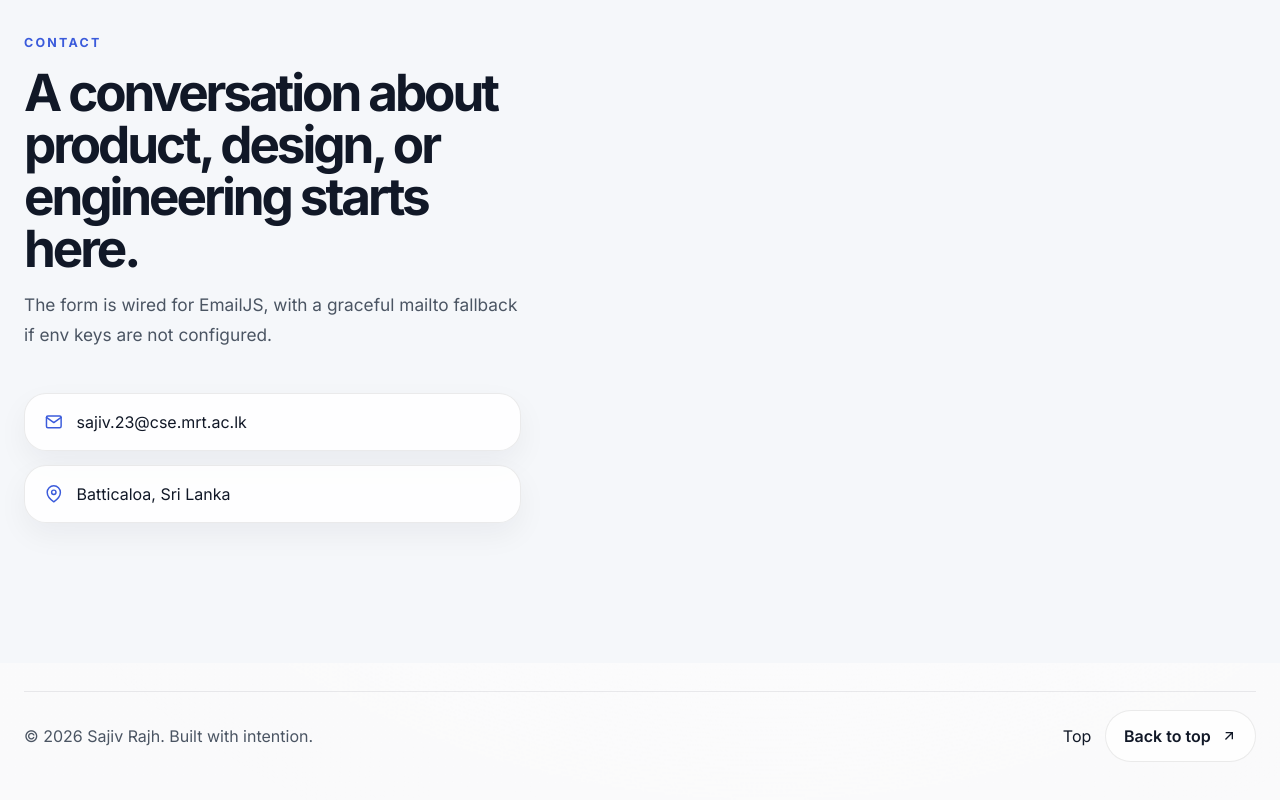
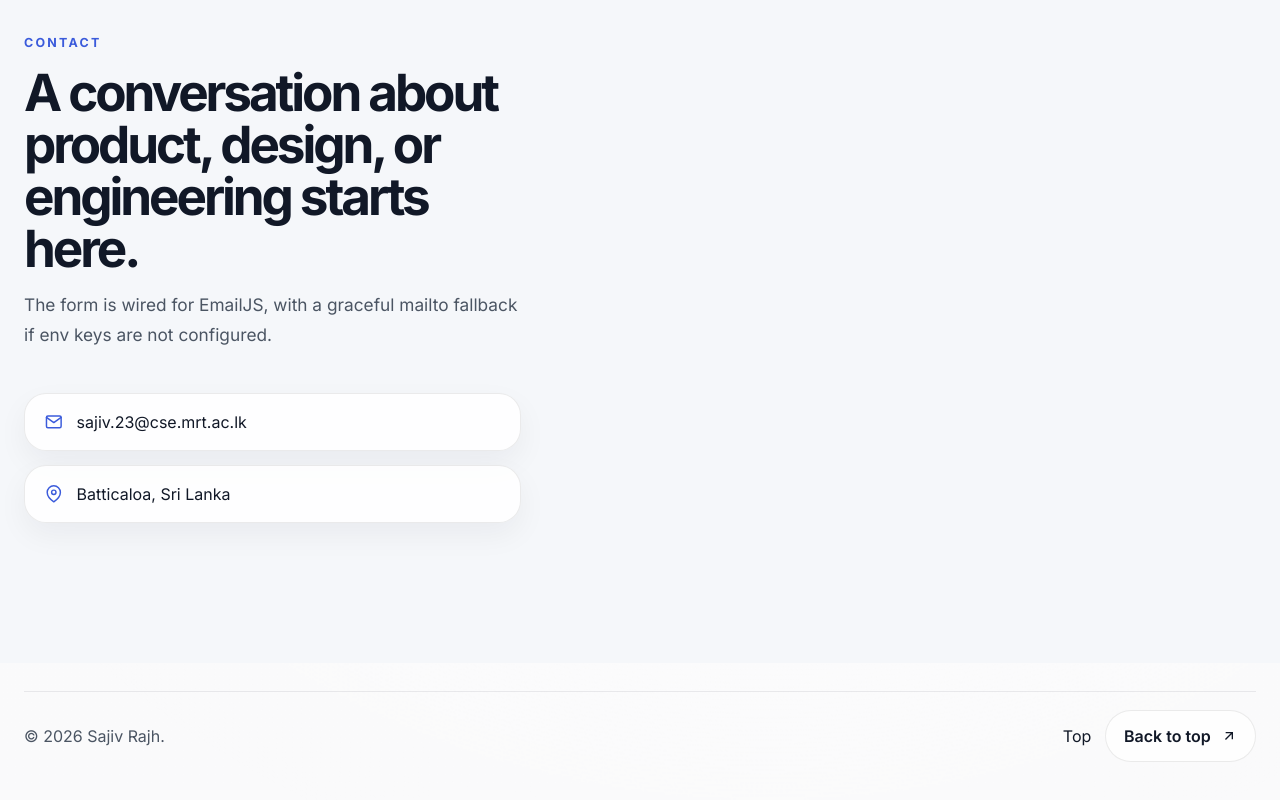
Before and after one commit to sajiv8/Portfolio, a React (Vite) app: page / in a window 1280 px wide. Shown: the part 4386-5186 px from the top of the page. Built offline with nearby package versions, Linux system fonts and the light colour scheme; no server answers.

Commit message:
Footer change

```diff
--- a/src/sections/index.jsx
+++ b/src/sections/index.jsx
@@ -383,7 +383,7 @@ export function FooterSection({ onBackToTop }) {
   return (
     <footer className="footer-section">
       <div className="container footer-inner">
-        <p>© 2026 {siteData.name}. Built with intention.</p>
+        <p>© 2026 {siteData.name}.</p>
         <div className="footer-links">
           <a href="#home">Top</a>
           <button type="button" onClick={onBackToTop} className="back-to-top">
```
Also changed, not shown: 2 other files (tests, documents, lock files or other folders).
